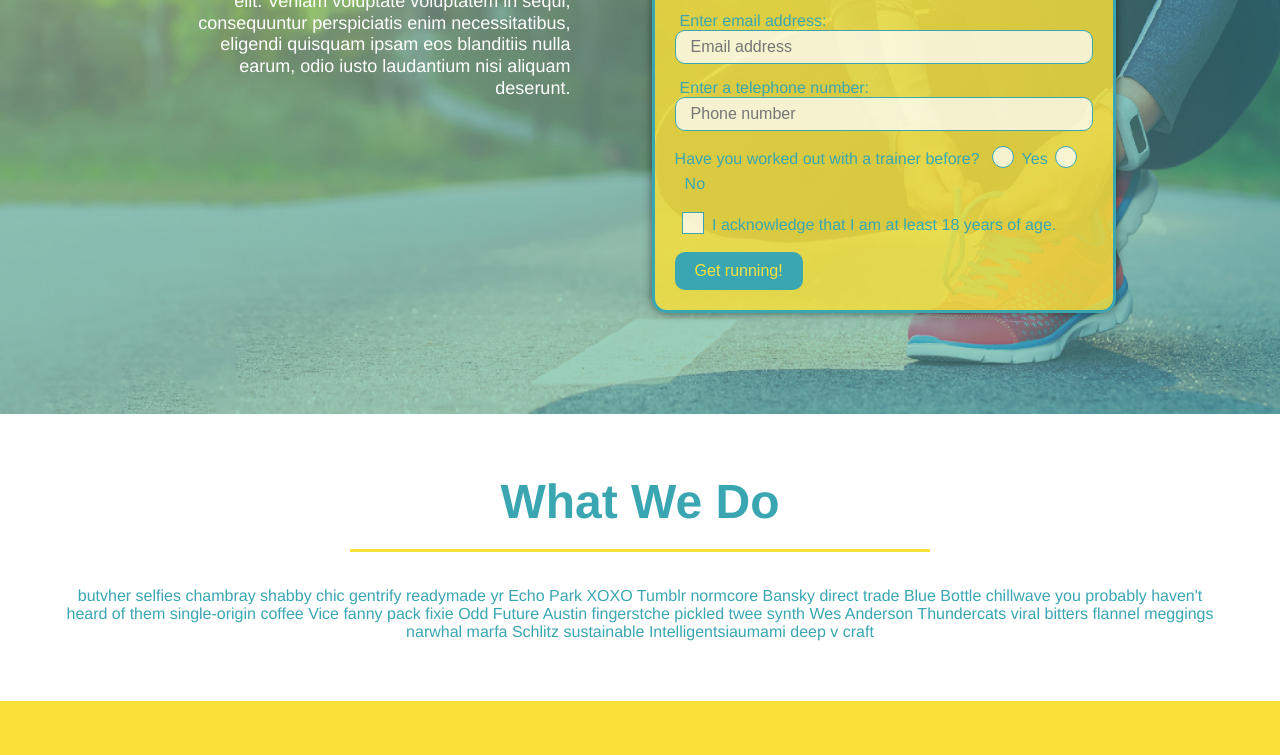
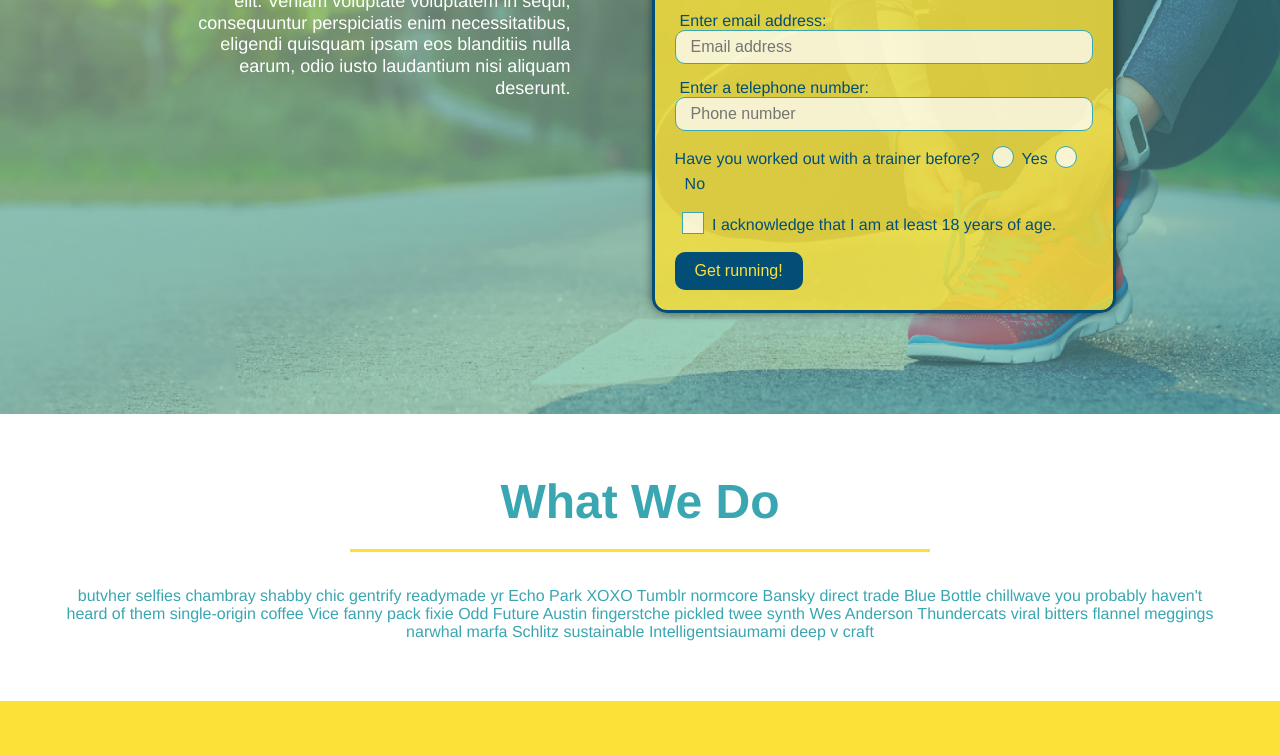
Before and after one commit to Martha121/run-buddy, a plain HTML site: page index.html in a window 1280 px wide. Shown: the part 345-1100 px from the top of the page. Drawn offline with Linux system fonts and the light colour scheme.

Commit message:
Fixed colors on hero form

```diff
--- a/assets/css/style.css
+++ b/assets/css/style.css
@@ -59,7 +59,7 @@ header nav ul li a{
 }
 header nav ul li a:hover {
     background:   var(--primary-color);
-    color:  var(--tertiary-color);
+    color:  var(--secondary-color);
     border-radius: 15px;
     text-shadow: none;
   }
@@ -116,12 +116,12 @@ section{
 }
 
 .hero-form{
-    color:  var(--tertiary-color);
+    color:  var(--secondary-color);
     background-color: rgba(252, 225, 56, 0.8);
     padding: 20px;
     border-style: solid;
     border-width: 3px;
-    border-color:  var(--tertiary-color);
+    border-color:  var(--secondary-color);
     width: 40%;
     margin: 3.5%;
     box-shadow: 0 0 10px rgba(0, 0, 0, 0.5);
@@ -154,7 +154,7 @@ section{
 }
 .hero-form button{
     color:  var(--primary-color);
-    background-color:  var(--tertiary-color);
+    background-color:  var(--secondary-color);
     border: none;
     padding: 10px 20px;
     font-size: 16px;
@@ -390,7 +390,7 @@ section{
     }
 .contact-form button:hover {
     color:   var(--primary-color);
-    background:  var(--tertiary-color);
+    background:  var(--secondary-color);
     }
 
 
```
